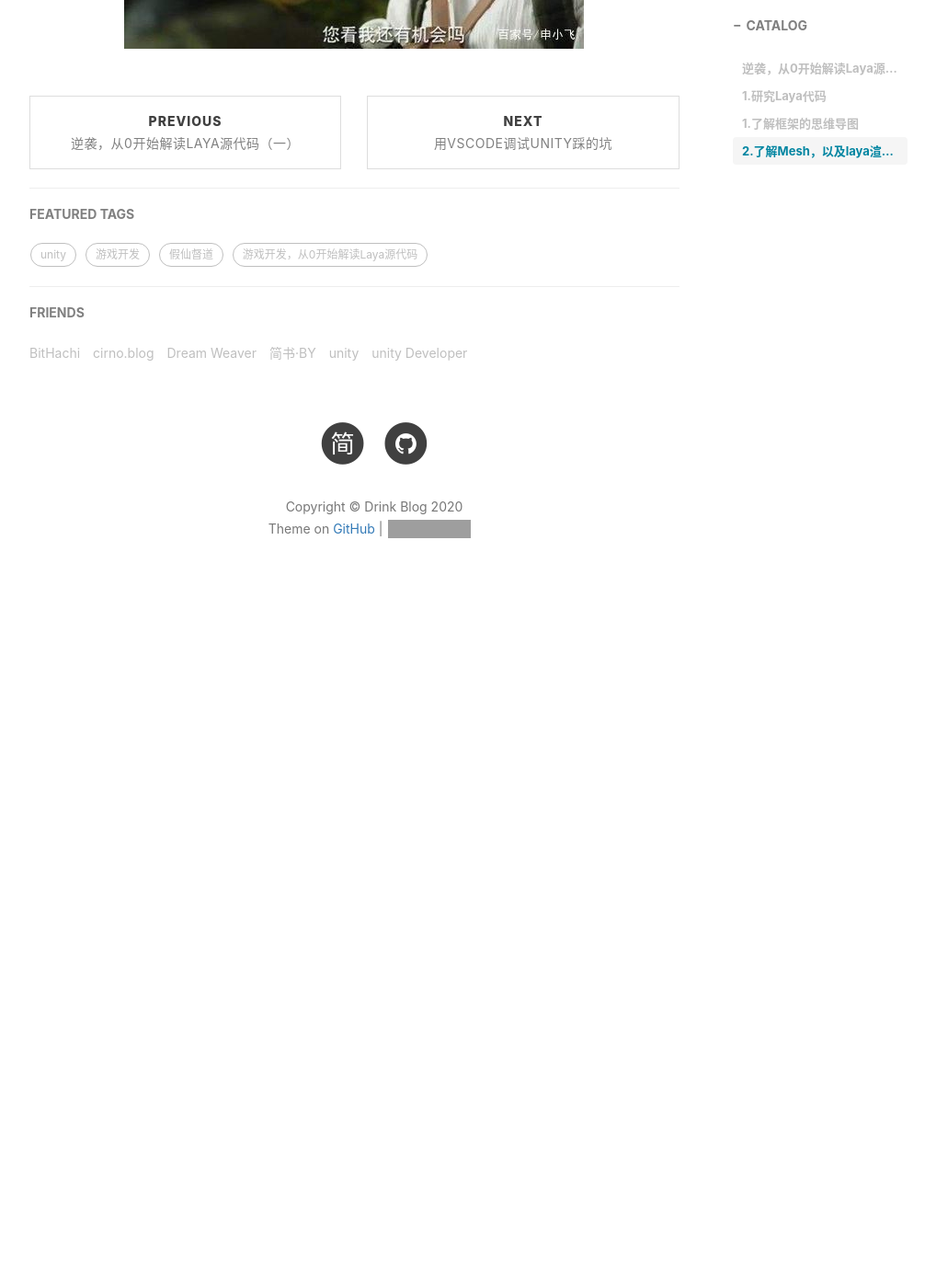
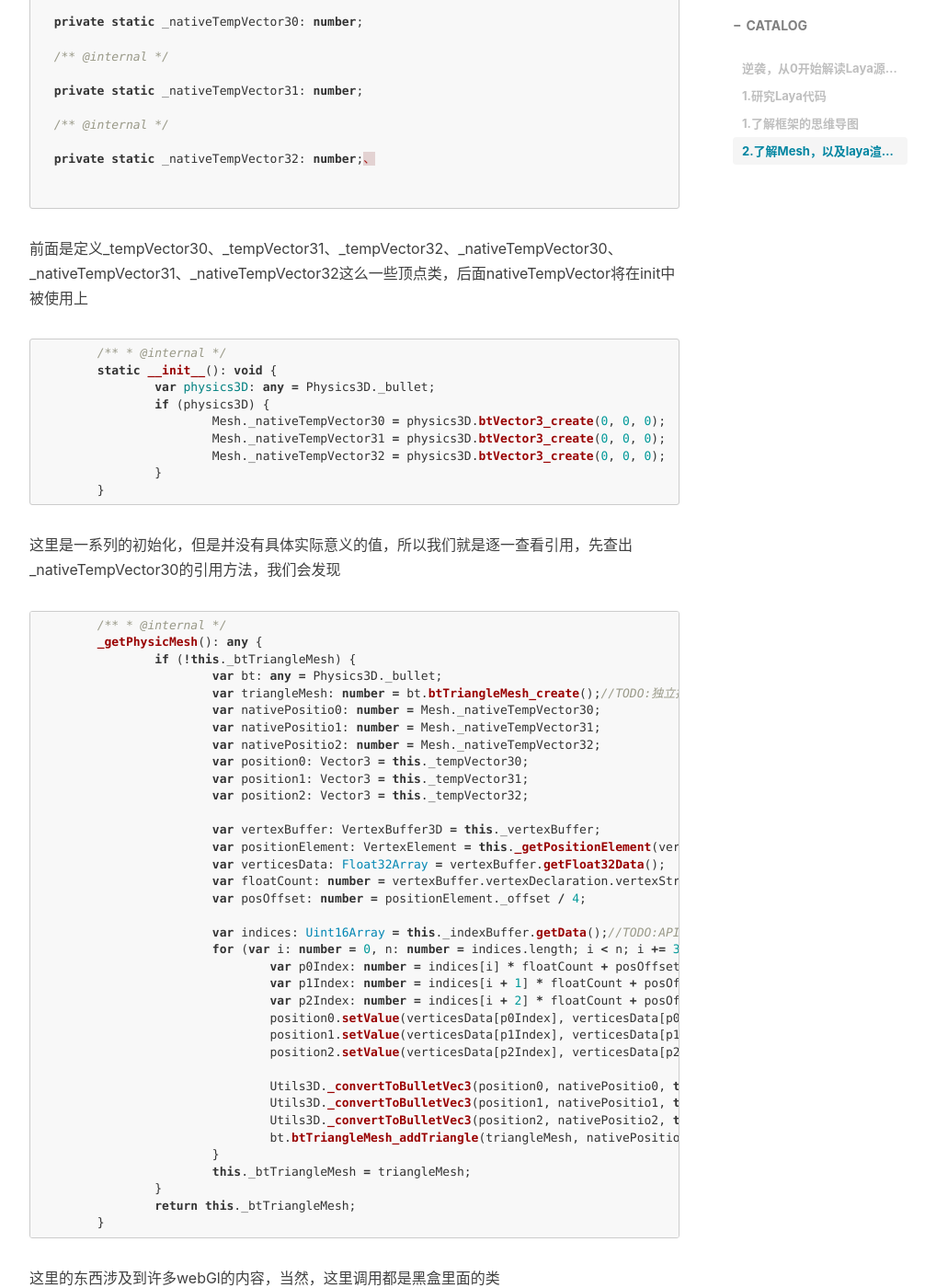
Before and after one commit to Drinkwang/jekyll2, a Jekyll site: the page built from _posts/2020-11-16-DecipheringLayaSourceCode2.md, in a window 1280 px wide and 1400 px high, scrolled down 1952 px. Shown: the whole window at 92% size, without its empty margins (233-1239 px from the left). Built offline with Jekyll 4.4.1, drawn with Linux system fonts in a browser that asks for light colours; nearby versions of some CDN libraries; comment, search, counter and statistics services are not loaded; before the commit the page ends 2631 px from its top, so only the background shows below that; some of the changed text lies outside the part shown; grey boxes are pictures that could not be loaded.

````diff
--- a/_posts/2020-11-16-DecipheringLayaSourceCode2.md
+++ b/_posts/2020-11-16-DecipheringLayaSourceCode2.md
@@ -35,7 +35,106 @@ tags:
 
 ###  2.了解Mesh，以及laya渲染3d的流程
 
-##
+首先我们还是来看看定义的一些属性类
+
+```typescript
+  /**Mesh资源。*/
+
+  static MESH: string = "MESH";
+
+
+
+  /** @internal */
+
+  private _tempVector30: Vector3 = new Vector3()
+
+  /** @internal */
+
+  private _tempVector31: Vector3 = new Vector3();
+
+  /** @internal */
+
+  private _tempVector32: Vector3 = new Vector3();
+
+  /** @internal */
+
+  private static _nativeTempVector30: number;
+
+  /** @internal */
+
+  private static _nativeTempVector31: number;
+
+  /** @internal */
+
+  private static _nativeTempVector32: number;、
+
+
+```
+
+
+
+前面是定义_tempVector30、_tempVector31、\_tempVector32、\_nativeTempVector30、\_nativeTempVector31、\_nativeTempVector32这么一些顶点类，后面nativeTempVector将在init中被使用上
+
+```typescript
+	/**
+ 	* @internal
+ 	*/
+	static __init__(): void {
+		var physics3D: any = Physics3D._bullet;
+		if (physics3D) {
+			Mesh._nativeTempVector30 = physics3D.btVector3_create(0, 0, 0);
+			Mesh._nativeTempVector31 = physics3D.btVector3_create(0, 0, 0);
+			Mesh._nativeTempVector32 = physics3D.btVector3_create(0, 0, 0);
+		}
+	}
+```
+
+这里是一系列的初始化，但是并没有具体实际意义的值，所以我们就是逐一查看引用，先查出_nativeTempVector30的引用方法，我们会发现
+
+```typescript
+	/**
+	 * @internal
+	 */
+	_getPhysicMesh(): any {
+		if (!this._btTriangleMesh) {
+			var bt: any = Physics3D._bullet;
+			var triangleMesh: number = bt.btTriangleMesh_create();//TODO:独立抽象btTriangleMesh,增加内存复用
+			var nativePositio0: number = Mesh._nativeTempVector30;
+			var nativePositio1: number = Mesh._nativeTempVector31;
+			var nativePositio2: number = Mesh._nativeTempVector32;
+			var position0: Vector3 = this._tempVector30;
+			var position1: Vector3 = this._tempVector31;
+			var position2: Vector3 = this._tempVector32;
+
+			var vertexBuffer: VertexBuffer3D = this._vertexBuffer;
+			var positionElement: VertexElement = this._getPositionElement(vertexBuffer);
+			var verticesData: Float32Array = vertexBuffer.getFloat32Data();
+			var floatCount: number = vertexBuffer.vertexDeclaration.vertexStride / 4;
+			var posOffset: number = positionElement._offset / 4;
+
+			var indices: Uint16Array = this._indexBuffer.getData();//TODO:API修改问题
+			for (var i: number = 0, n: number = indices.length; i < n; i += 3) {
+				var p0Index: number = indices[i] * floatCount + posOffset;
+				var p1Index: number = indices[i + 1] * floatCount + posOffset;
+				var p2Index: number = indices[i + 2] * floatCount + posOffset;
+				position0.setValue(verticesData[p0Index], verticesData[p0Index + 1], verticesData[p0Index + 2]);
+				position1.setValue(verticesData[p1Index], verticesData[p1Index + 1], verticesData[p1Index + 2]);
+				position2.setValue(verticesData[p2Index], verticesData[p2Index + 1], verticesData[p2Index + 2]);
+
+				Utils3D._convertToBulletVec3(position0, nativePositio0, true);
+				Utils3D._convertToBulletVec3(position1, nativePositio1, true);
+				Utils3D._convertToBulletVec3(position2, nativePositio2, true);
+				bt.btTriangleMesh_addTriangle(triangleMesh, nativePositio0, nativePositio1, nativePositio2, true);
+			}
+			this._btTriangleMesh = triangleMesh;
+		}
+		return this._btTriangleMesh;
+	}
+```
+
+这里的东西涉及到许多webGl的内容，当然，这里调用都是黑盒里面的类
+
+
 
 待续
 
````
Also changed, not shown: _posts/2020-09-18-FakeGodOverseers-7.md (+21 -15 lines).
